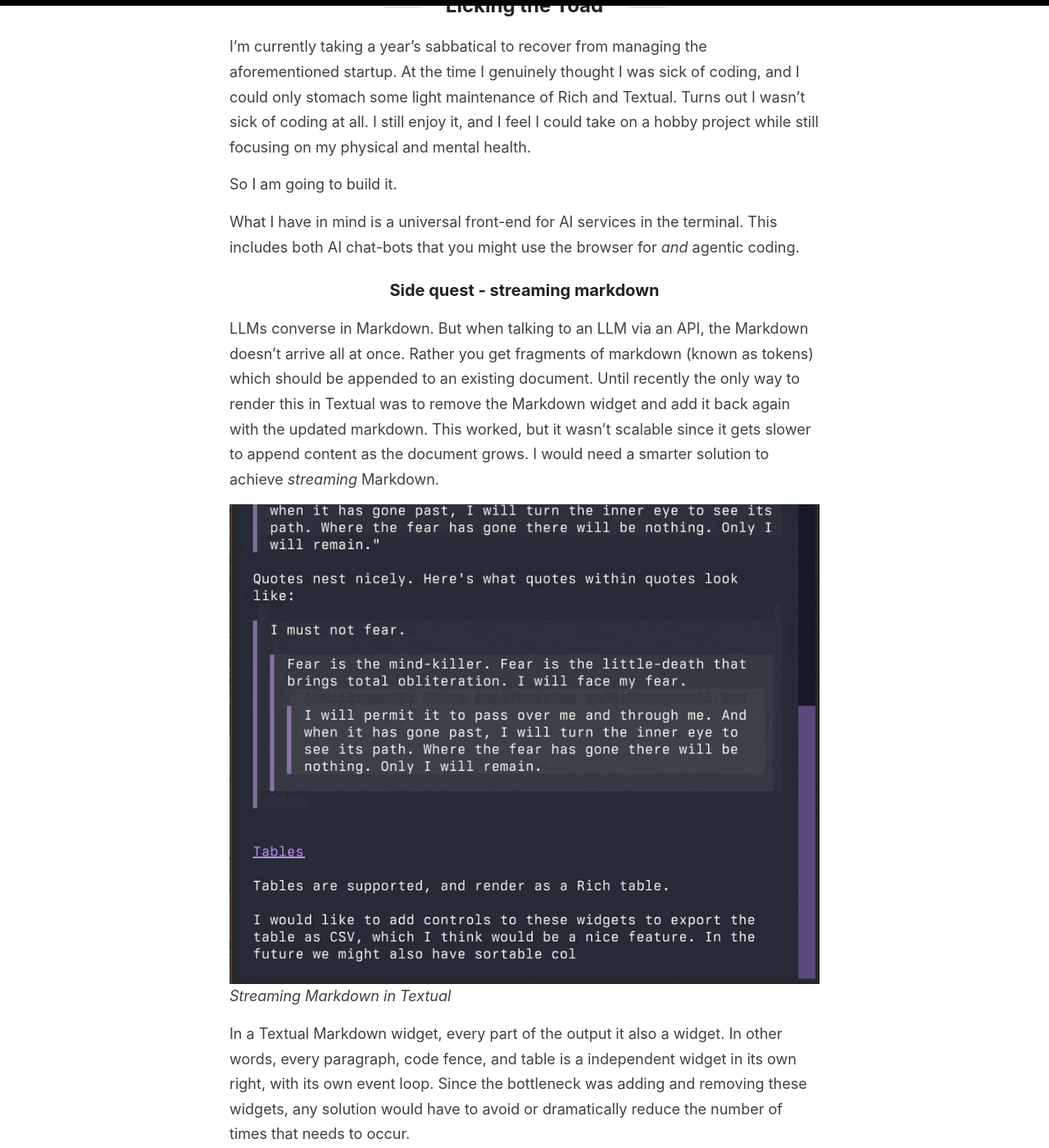
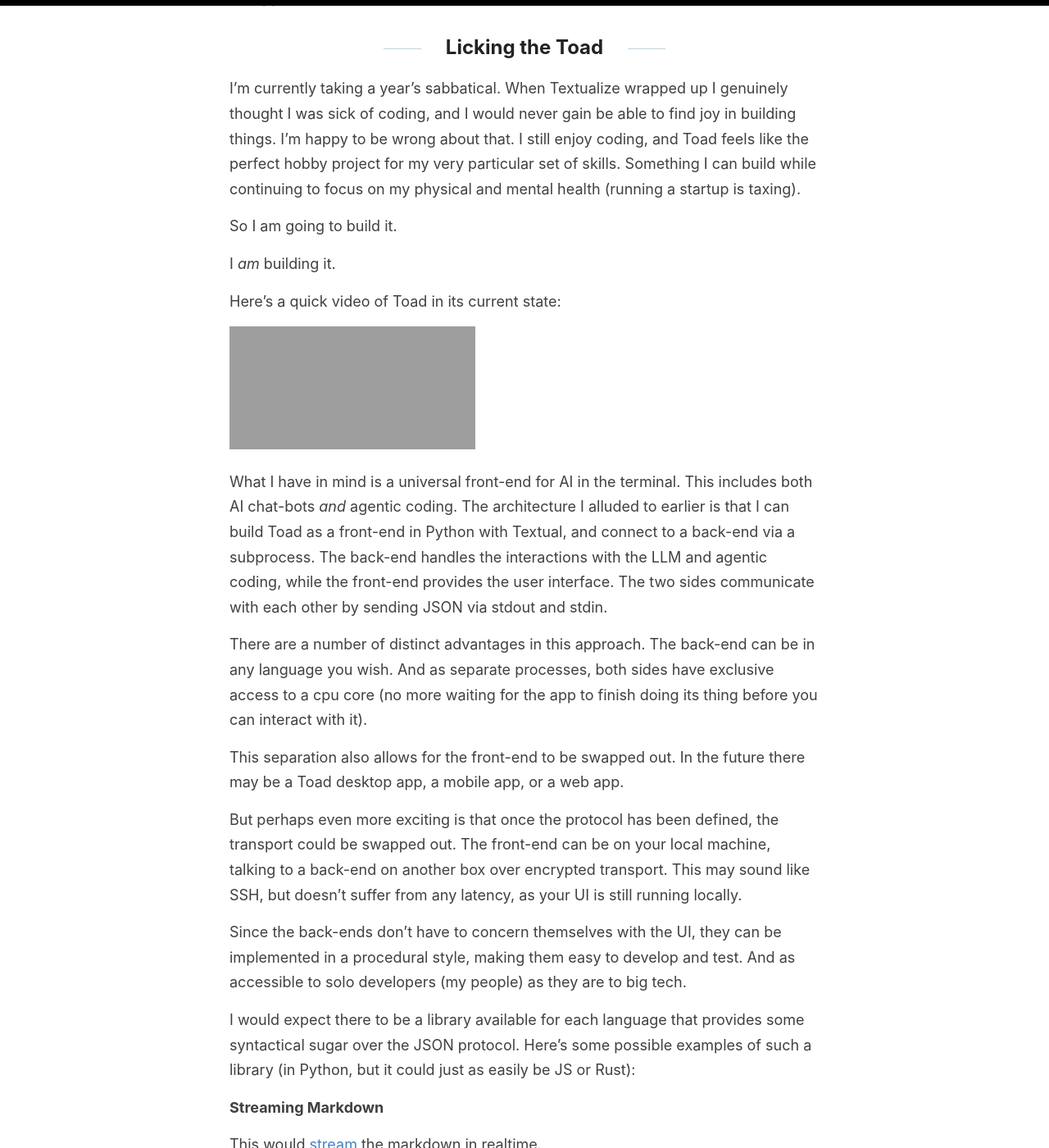
Before and after one commit to willmcgugan/willmcgugan.github.io, a Jekyll site: the page built from _posts/2025-07-23-announcing-toad.md, in a window 1280 px wide and 1400 px high, scrolled down 4293 px. Shown: the whole window at 82% size. Built offline with Jekyll 4.4.1, drawn with Linux system fonts in a browser that asks for light colours; some of the changed text lies outside the part shown; grey boxes are pictures that could not be loaded.

Commit message:
new post

````diff
--- a/_posts/2025-07-21-milshake.md
+++ b/_posts/2025-07-23-announcing-toad.md
@@ -1,27 +1,29 @@
 ---
 layout: post
-title: Milkshake
-categories: [tech,sour grapes,side mission,markdown]
+title: Announcing Toad - a universal UI for agentic coding in the terminal
+categories: [tech,sour grapes,side mission,markdown,toad]
 ---
 
 I'm a little salty that neither Anthropic nor Google reached out to me before they released their terminal-based AI coding agents.
 
 You see until recently I was the CEO of Textualize, a startup promoting rich applications for the terminal.
 Textualize didn't make it as a company, but I take heart that we built something amazing.
-There is now a thriving community of folk building TUIs that I am still a part of.
+There is now a [thriving community](https://discord.gg/Enf6Z3qhVr) of folk building TUIs that I am still a part of.
 
-So you will understand why when I finally got round to checking out [Claude code](https://www.anthropic.com/claude-code) and [Gemini CLI](https://github.com/google-gemini/gemini-cli) I was more interested in the terminal interface than the AI magic it was performing.
+So you will understand why when I finally got round to checking out [Claude code](https://www.anthropic.com/claude-code) and [Gemini CLI](https://github.com/google-gemini/gemini-cli), I was more interested in the terminal interface than the AI magic it was performing.
 And I was not impressed.
-Both projects suffer from jank and other glitches inherent to terminals that we solved in Textualize years ago.
+Both projects suffer from jank and other glitches inherent to terminals that Textualize solved years ago.
 
 How did I react to this?
 I did what any well adjusted code-monkey would do in this situation.
-I built a prototype across two afternoons in a nerdy caffeine-fueled rage while listening to metal music.
+I built the following prototype across two afternoons in a nerdy caffeine-fueled rage while listening to metal music.
 
 
 [![Toad](../images/toad2.png)](../images/toad2.png)
 
 | [![Toad](../images/toad1.png)](../images/toad1.png) | [![Toad](../images/toad3.png)](../images/toad3.png) | [![Toad](../images/toad4.png)](../images/toad4.png) |
+
+*The rainbow throbber may be OTT. It might go.*
 
 
 
@@ -79,33 +80,119 @@ Let me quickly debunk some arguments against using Python for these things, in b
 
 ## Licking the Toad
 
-I'm currently taking a year's sabbatical to recover from managing the aforementioned startup.
-At the time I genuinely thought I was sick of coding, and I could only stomach some light maintenance of Rich and Textual.
-Turns out I wasn't sick of coding at all.
-I still enjoy it, and I feel I could take on a hobby project while still focusing on my physical and mental health.
+I'm currently taking a year's sabbatical.
+When Textualize wrapped up I genuinely thought I was sick of coding, and I would never gain be able to find joy in building things.
+I'm happy to be wrong about that.
+I still enjoy coding, and Toad feels like the perfect hobby project for my very particular set of skills.
+Something I can build while continuing to focus on my physical and mental health (running a startup is taxing).
 
 So I am going to build it.
 
-What I have in mind is a universal front-end for AI services in the terminal.
-This includes both AI chat-bots that you might use the browser for *and* agentic coding.
+I *am* building it.
+
+Here's a quick video of Toad in its current state:
+
+<iframe  style="aspect-ratio: 1512 / 982;" src="https://www.youtube.com/embed/EKsCS54xduo" title="Toad - The universal AI interface" frameborder="0" allow="accelerometer; autoplay; clipboard-write; encrypted-media; gyroscope; picture-in-picture; web-share" referrerpolicy="strict-origin-when-cross-origin" allowfullscreen></iframe>
+
+What I have in mind is a universal front-end for AI in the terminal.
+This includes both AI chat-bots *and* agentic coding.
+The architecture I alluded to earlier is that I can build Toad as a front-end in Python with Textual, and connect to a back-end via a subprocess.
+The back-end handles the interactions with the LLM and agentic coding, while the front-end provides the user interface.
+The two sides communicate with each other by sending JSON via stdout and stdin.
+
+There are a number of distinct advantages in this approach.
+The back-end can be in any language you wish.
+And as separate processes, both sides have exclusive access to a cpu core (no more waiting for the app to finish doing its thing before you can interact with it).
+
+This separation also allows for the front-end to be swapped out.
+In the future there may be a Toad desktop app, a mobile app, or a web app.
+
+But perhaps even more exciting is that once the protocol has been defined, the transport could be swapped out.
+The front-end can be on your local machine, talking to a back-end on another box over encrypted transport.
+This may sound like SSH, but doesn't suffer from any latency, as your UI is still running locally.
+
+Since the back-ends don't have to concern themselves with the UI, they can be implemented in a procedural style, making them easy to develop and test.
+And as accessible to solo developers (my people) as they are to big tech.
+
+I would expect there to be a library available for each language that provides some syntactical sugar over the JSON protocol.
+Here's some possible examples of such a library (in Python, but it could just as easily be JS or Rust):
+
+**Streaming Markdown**
+
+This would [stream](#ms-stream) the markdown in realtime.
+
+```python
+for chunk in response:
+    toad.append_markdown(chunk)
+```
+
+**Asking questions**
+
+This would replace the text prompt with a simple menu, and return the result.
+
+```python
+options = [
+    "Commit this code.",
+    "Revert the changes.",
+    "Exit and tell the agent what to do"
+]
+response = toad.ask(
+    f"I have generated {filename} for you. What do you want to do?",
+    options
+)
+```
+
+**Launching an editor**
+
+This would launch an editor, either inline in the Toad UI or an external editor depending on configuration.
+The user could then edit the code and return the update when saved.
+
+```python
+if toad.ask(
+    f"Edit {filename} before committing?"
+):
+    code = toad.edit(code)
+```
+
+## Want to try Toad?
+
+Toad isn't quite ready for a public beta (or alpha).
+It remains a tadpole for now, incubating in a private repository.
+But you know I'm all about FOSS, and when its ready for a public beta I will release Toad under an Open Source license.
+
+Until that time, you can gain access to Toad by [sponsoring me on GitHub sponsors](https://github.com/sponsors/willmcgugan/sponsorships?sponsor=willmcgugan&tier_id=506004).
+I anticipate Toad being used by various commercial organizations were $5K a month wouldn't be a big ask.
+So consider this a buy-in to influence the project for communal benefit at this early stage.
+
+With a bit of luck, this sabbatical needn't eat in to my retirement fund too much.
+If it goes well, it may even become my full-time gig.
+
+I will shortly invite a few tech friends and collaborators to the project.
+These things can't be the work of a single individual and I am going to need feedback as I work.
+If you would like to be a part of that, then feel free to reach out.
+But please note, I would like to prioritize folk in the Open Source community who have potentially related projects.
+
+For everyone else, I will be posting updates regularly here and on my socials (link at the bottom of the page).
+Expect screenshots, videos, and long form articles.
 
 
+## <a name="ms-stream"></a>Side quest - streaming markdown
 
-### Side quest - streaming markdown
+While working on Toad, it occurred to me there was a missing feature in Textual that I would need for Toad.
+Namely *streaming markdown*.
 
-LLMs converse in Markdown.
-But when talking to an LLM via an API, the Markdown doesn't arrive all at once.
+When talking to an LLM via an API, the Markdown doesn't arrive all at once.
 Rather you get fragments of markdown (known as tokens) which should be appended to an existing document.
 Until recently the only way to render this in Textual was to remove the Markdown widget and add it back again with the updated markdown.
-This worked, but it wasn't scalable since it gets slower to append content as the document grows.
-I would need a smarter solution to achieve *streaming* Markdown.
+This worked, but it would get slower to append content as the document grew&mdash;it just wasn't scalable.
+I needed a smarter solution.
 
-![Streaming MD](../images/mdstream.gif)
-*Streaming Markdown in Textual*
+<iframe style="aspect-ratio: 1512 / 982;"  src="https://www.youtube.com/embed/PzkOAkvtF40" title="" frameborder="0" allow="accelerometer; autoplay; clipboard-write; encrypted-media; gyroscope; picture-in-picture; web-share" referrerpolicy="strict-origin-when-cross-origin" allowfullscreen></iframe>
+*Markdown streaming in action.*
 
 In a Textual Markdown widget, every part of the output it also a widget.
 In other words, every paragraph, code fence, and table is a independent widget in its own right, with its own event loop.
-Since the bottleneck was adding and removing these widgets, any solution would have to avoid or dramatically reduce the number of times that needs to occur.
+Since the bottleneck was adding and removing these widgets, any solution would have to avoid or dramatically reduce the number of times that needed to occur.
 
 The Python library I use for Markdown parsing, [markdown-it-py](https://markdown-it-py.readthedocs.io/en/latest/), doesn't support any kind of streaming, but it turned out that it is possible to build streaming on top of it (and possibly any library).
 Markdown documents can be neatly divided in to top-level blocks, like a header, paragraph, code fence, table etc.
@@ -155,3 +242,9 @@ They probably paid for the tokens, after all.
 I fixed this with a buffer between the producer (the LLM) and the consumer (the Markdown widget).
 When new tokens arrive before the previous update has finished, they are concatenated and stored until the widget is ready for them.
 The end result is that the display is only ever a few milliseconds behind the data itself.
+
+### Get the code
+
+This work will shortly land in the [Textual repository](https://github.com/textualize/textual).
+I would expect this to be a common occurrence working on Toad.
+If it belongs in the core library it goes in the core library, so expect Toad features being available in Textual prior to the release of Toad itself.
````
Also changed, not shown: other parts of _posts/2025-07-23-announcing-toad.md (+2 -3 lines).
